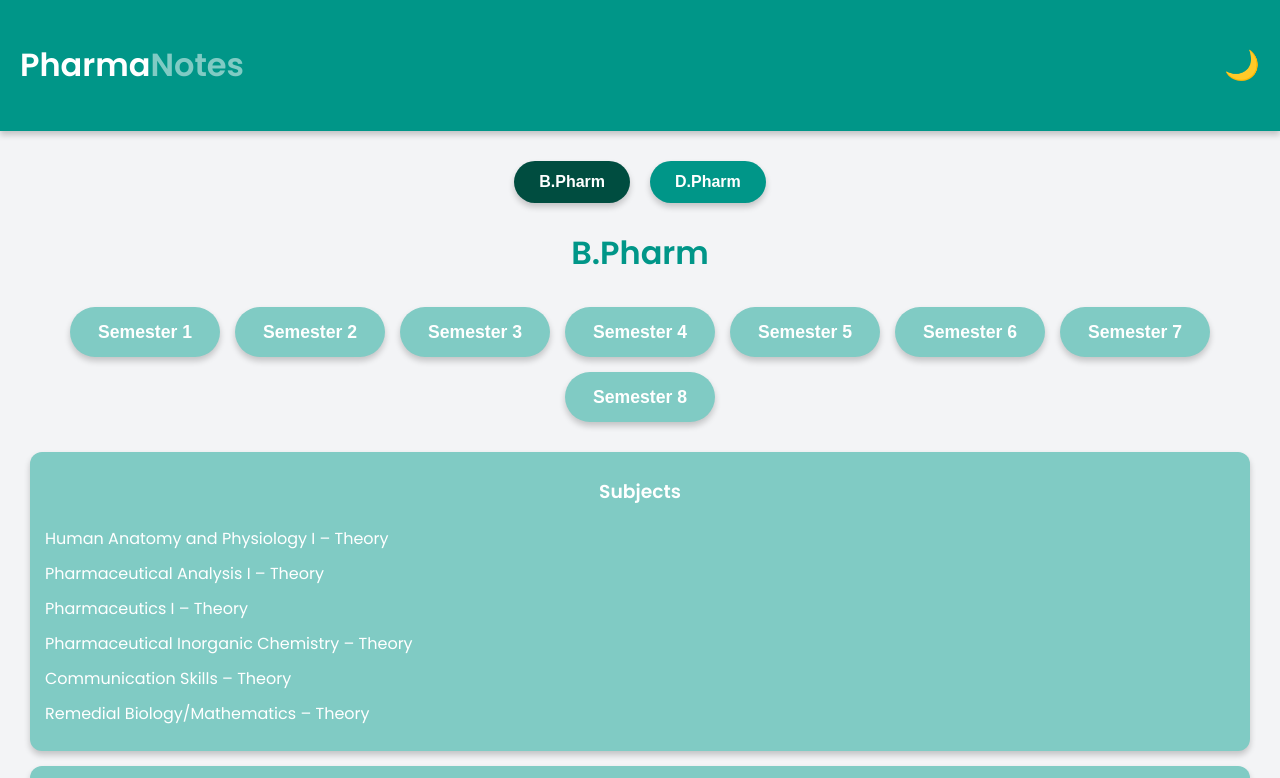
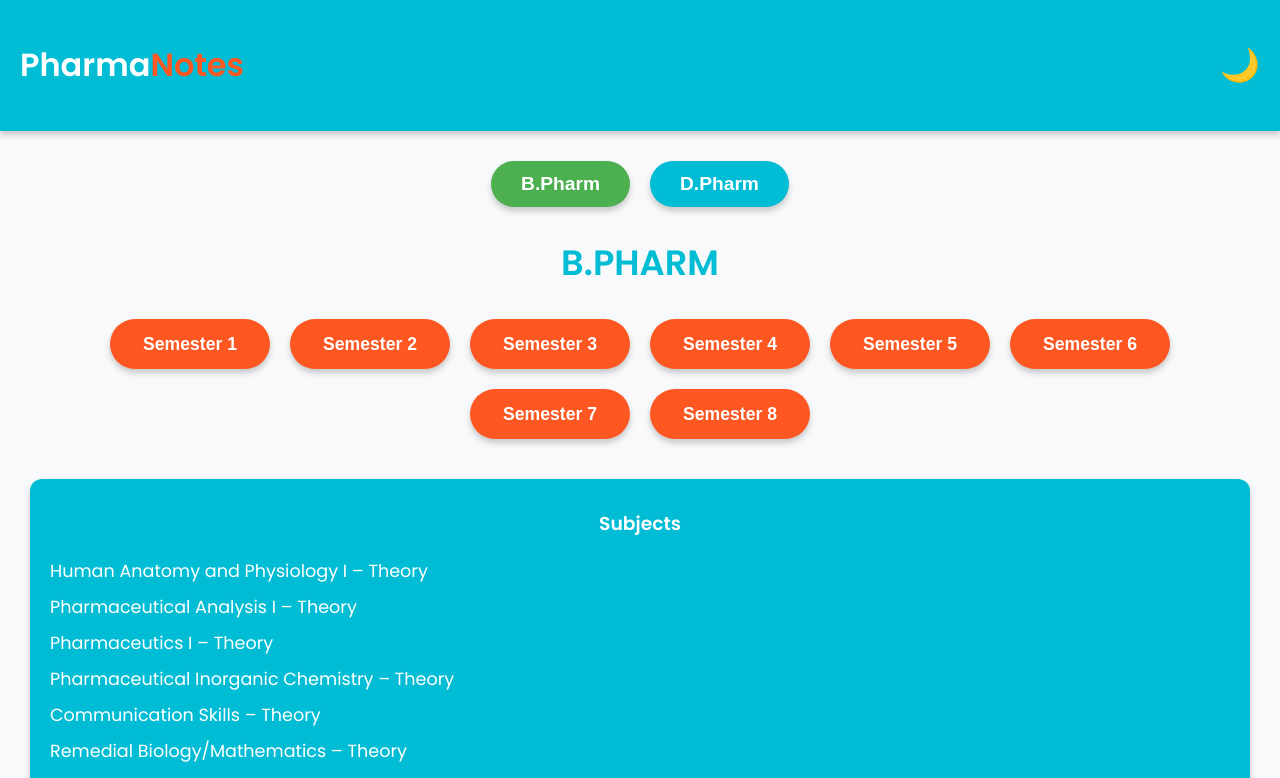
Before and after one commit to shivamgupta4358/web-platform, a plain HTML site: page index.html in a window 1280 px wide. Both pictures are taken after a click on the button "Semester 1". Shown: the top 778 px of the page. Drawn offline with Linux system fonts and the light colour scheme.

Commit message:
Update styles.css

```diff
--- a/styles.css
+++ b/styles.css
@@ -1,14 +1,15 @@
 /* Base Styles */
 :root {
-  --primary-color: #009688;
-  --secondary-color: #80cbc4;
-  --accent-color: #004d40;
-  --background-light: #f3f4f6;
+  --primary-color: #00bcd4; /* Teal */
+  --secondary-color: #ff5722; /* Vibrant Orange */
+  --accent-color: #4caf50; /* Fresh Green */
+  --background-light: #f8f9fa;
   --background-dark: #263238;
   --text-light: #ffffff;
   --text-dark: #212121;
+  --button-hover-color: #008c9e; /* Darker Teal */
   --shadow: rgba(0, 0, 0, 0.2);
-  --hover-color: #00796b;
+  --link-color: #2196f3; /* Blue */
 }
 
 body {
@@ -51,12 +52,12 @@ header h1 span {
 
 .theme-toggle label {
   cursor: pointer;
-  font-size: 1.8rem;
-  transition: transform 0.3s;
+  font-size: 2rem;
+  transition: transform 0.3s ease-in-out;
 }
 
 .theme-toggle label:hover {
-  transform: scale(1.1);
+  transform: scale(1.2);
 }
 
 main {
@@ -72,7 +73,7 @@ main {
 }
 
 .program-toggle button {
-  padding: 12px 25px;
+  padding: 12px 30px;
   background: var(--primary-color);
   color: var(--text-light);
   border: none;
@@ -81,12 +82,12 @@ main {
   cursor: pointer;
   box-shadow: 0 4px 6px var(--shadow);
   transition: transform 0.3s, background 0.3s;
-  font-size: 1rem;
+  font-size: 1.2rem;
 }
 
 .program-toggle button:hover {
   transform: scale(1.1);
-  background-color: var(--hover-color);
+  background-color: var(--button-hover-color);
 }
 
 .program-toggle button.active {
@@ -94,21 +95,22 @@ main {
 }
 
 .semester-section h2 {
-  font-size: 2rem;
+  font-size: 2.2rem;
   margin-bottom: 30px;
   color: var(--primary-color);
   text-align: center;
+  text-transform: uppercase;
 }
 
 .semesters {
   display: flex;
   flex-wrap: wrap;
-  gap: 15px;
+  gap: 20px;
   justify-content: center;
 }
 
 .semesters button {
-  width: 150px;
+  width: 160px;
   height: 50px;
   background: var(--secondary-color);
   color: var(--text-light);
@@ -127,17 +129,17 @@ main {
 }
 
 .details {
-  margin-top: 30px;
+  margin-top: 40px;
 }
 
 .details .dropdown {
   margin: 15px 0;
-  padding: 15px;
-  background: var(--secondary-color);
+  padding: 20px;
+  background: var(--primary-color);
   color: var(--text-light);
   border-radius: 12px;
   box-shadow: 0 4px 6px var(--shadow);
-  transition: transform 0.3s;
+  transition: transform 0.3s ease-in-out;
 }
 
 .details .dropdown h3 {
@@ -154,33 +156,33 @@ main {
 
 .details .dropdown ul li {
   margin: 10px 0;
-  font-size: 1rem;
+  font-size: 1.1rem;
   font-weight: 500;
 }
 
 .details .dropdown button {
   padding: 8px 20px;
-  font-size: 0.9rem;
+  font-size: 1rem;
   color: var(--text-light);
-  background: var(--primary-color);
+  background: var(--secondary-color);
   border: none;
   border-radius: 5px;
   cursor: pointer;
-  transition: background 0.3s;
+  transition: background 0.3s ease-in-out;
 }
 
 .details .dropdown button:hover {
-  background: var(--hover-color);
+  background: var(--button-hover-color);
 }
 
 .details .dropdown ul li button {
   margin-left: 15px;
-  padding: 6px 12px;
-  font-size: 0.85rem;
+  padding: 8px 15px;
+  font-size: 0.9rem;
 }
 
 footer {
-  padding: 15px;
+  padding: 20px;
   background: var(--primary-color);
   color: var(--text-light);
   text-align: center;
```
